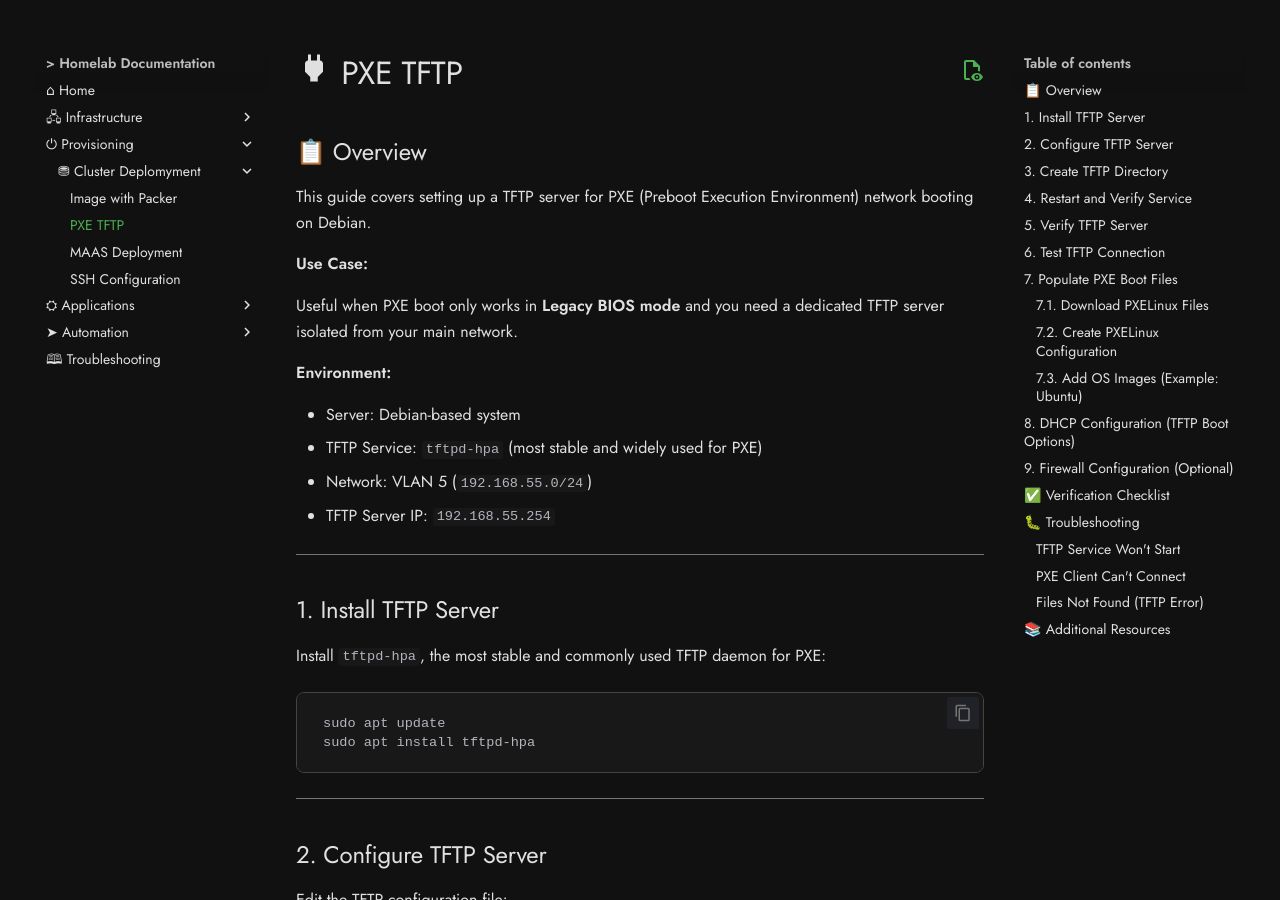
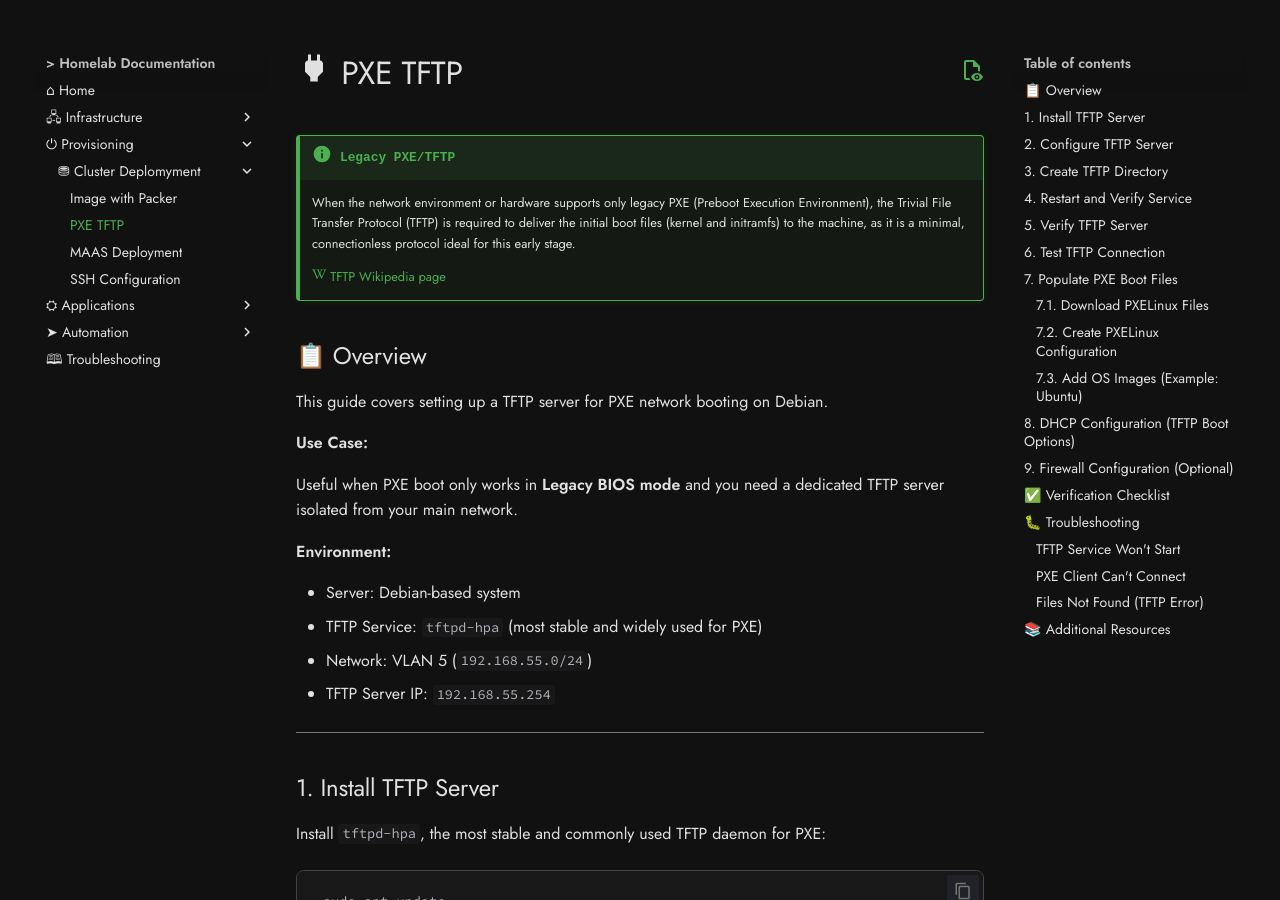
Before and after one commit to kCn3333/homelab, an MkDocs documentation site: the page built from docs/provisioning/0-pxe-tftp.md, in a window 1280 px wide and 900 px high. Built offline with MkDocs 1.6.1 and Material for MkDocs 9.7.7, drawn with Linux system fonts in a browser that asks for light colours; comment, search, counter and statistics services are not loaded.

Commit message:
minor editorial changes

```diff
--- a/docs/provisioning/0-pxe-tftp.md
+++ b/docs/provisioning/0-pxe-tftp.md
@@ -1,8 +1,14 @@
 # :material-power-plug: PXE TFTP
+
+!!! info "Legacy PXE/TFTP"
+    When the network environment or hardware supports only legacy PXE (Preboot Execution Environment), the Trivial File Transfer Protocol (TFTP) is required to deliver the initial boot files (kernel and initramfs) to the machine, as it is a minimal, connectionless protocol ideal for this early stage.
+
+    [:fontawesome-brands-wikipedia-w: TFTP Wikipedia page](https://en.wikipedia.org/wiki/Trivial_File_Transfer_Protocol)
+
 
 ## 📋 Overview
 
-This guide covers setting up a TFTP server for PXE (Preboot Execution Environment) network booting on Debian.
+This guide covers setting up a TFTP server for PXE network booting on Debian.
 
 **Use Case:**
 
@@ -296,3 +302,6 @@ sudo chmod 755 /srv/tftp/pxelinux.cfg
 - [TFTP-HPA Documentation](https://git.kernel.org/pub/scm/network/tftp/tftp-hpa.git)
 - [Syslinux PXELinux Guide](https://wiki.syslinux.org/wiki/index.php?title=PXELINUX)
 - [Ubuntu PXE Installation Guide](https://help.ubuntu.com/community/PXEInstallMultiDistro)
+
+
+---
--- a/docs/stylesheets/retro.css
+++ b/docs/stylesheets/retro.css
@@ -1,4 +1,5 @@
 @import url('https://fonts.googleapis.com/css2?family=Jost:wght@400;600&display=swap');
+@import url('https://fonts.googleapis.com/css2?family=Source+Code+Pro:wght@400;700&display=swap');
 
 /* --- CUSTOM VARIABLES --- */
 :root {
```
Also changed, not shown: docs/provisioning/0-custom-image.md (+4 -2 lines), docs/provisioning/1-cluster-deployment-maas.md (+8 -0 lines), docs/provisioning/2-ssh-configuration.md (+8 -0 lines).
